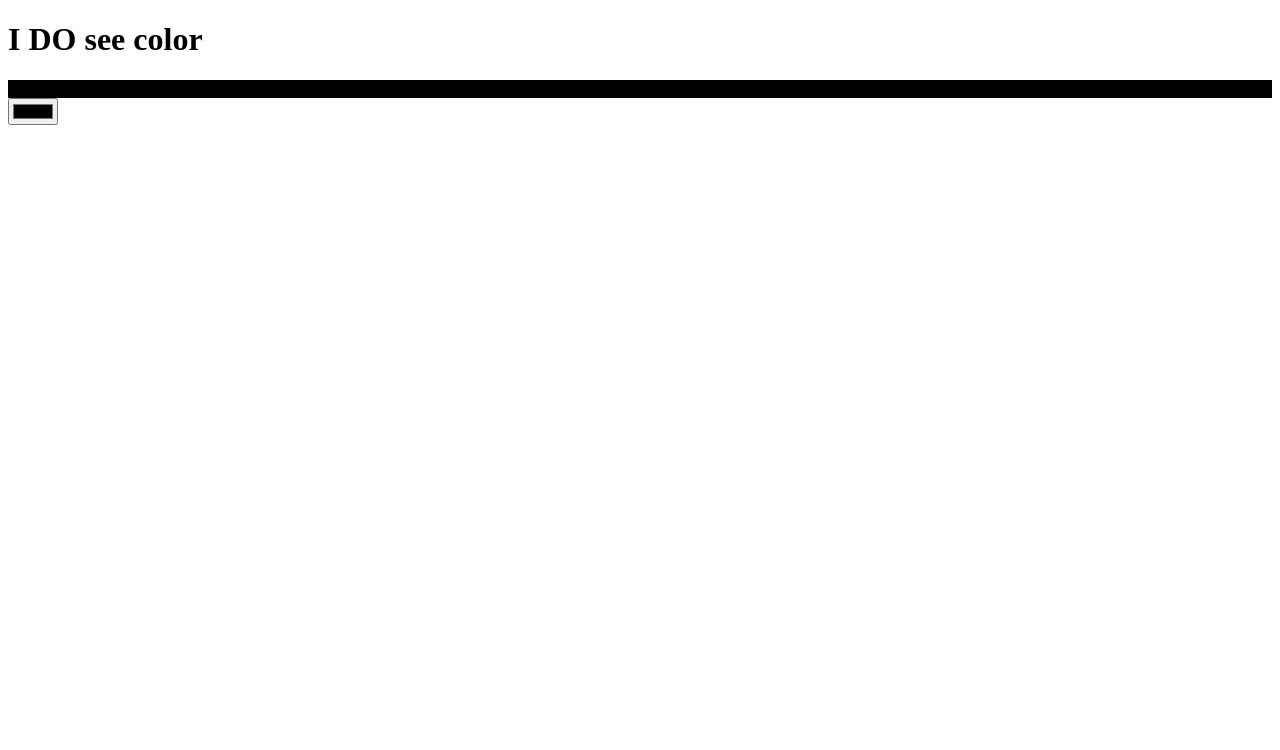
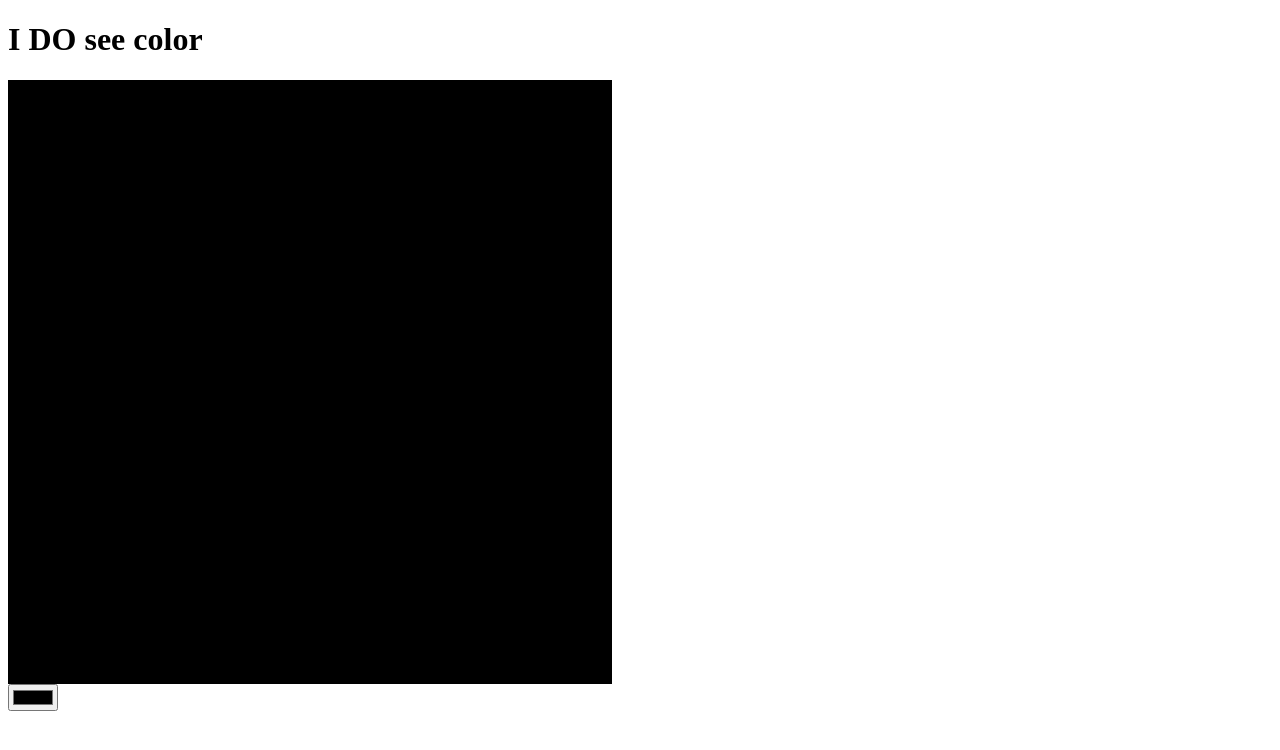
Before and after one commit to jamesjenkinsjr/redux-colorpicker, a React (Create React App) app: page / in a window 1280 px wide. Shown: the top 750 px of the page. Built offline with nearby package versions, Linux system fonts and the light colour scheme.

Commit message:
Make grid shape and style by default

```diff
--- a/src/index.css
+++ b/src/index.css
@@ -0,0 +1,5 @@
+.color-grid {
+    width: 600px;
+    height: 600px;
+    border: 2px solid black;
+}
```
